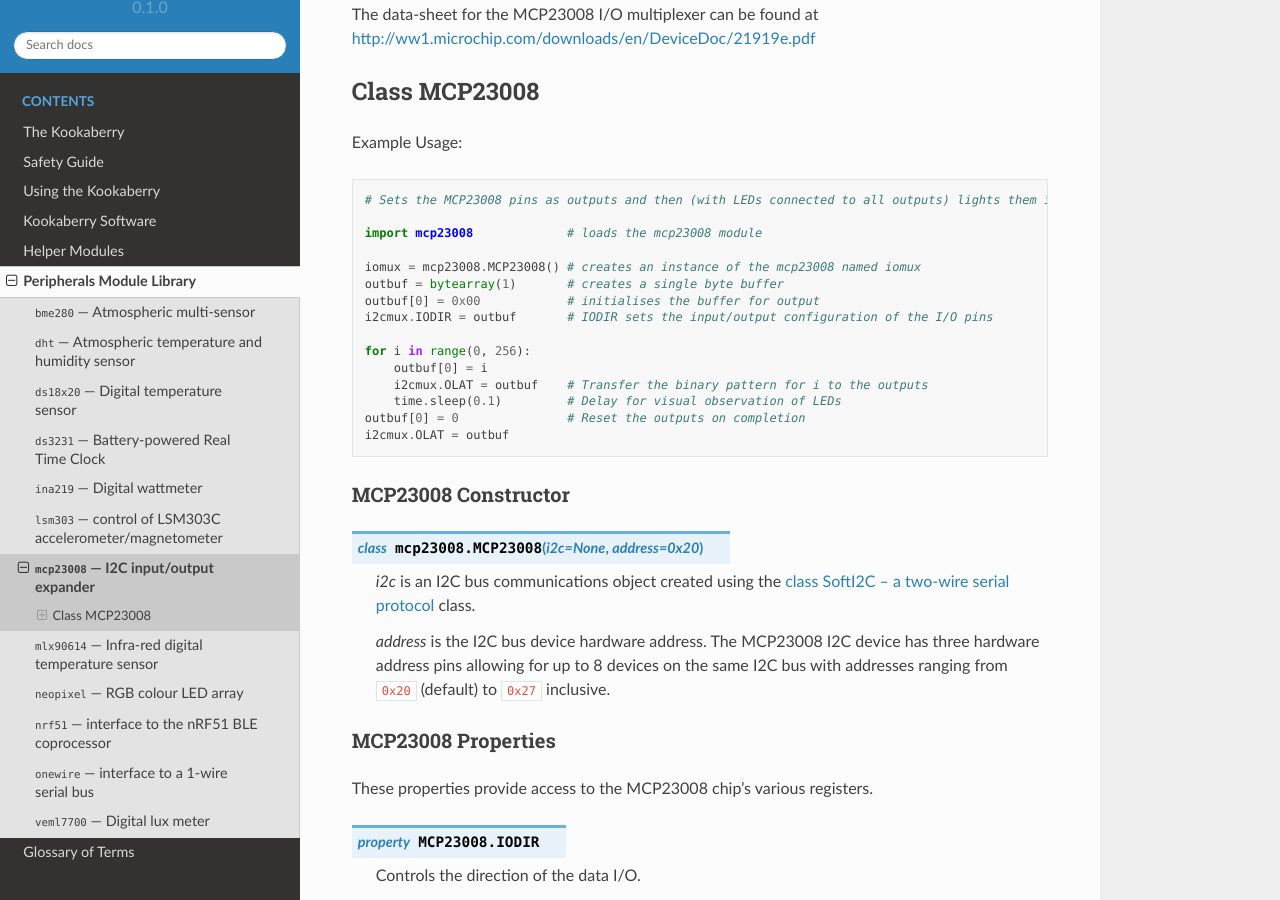
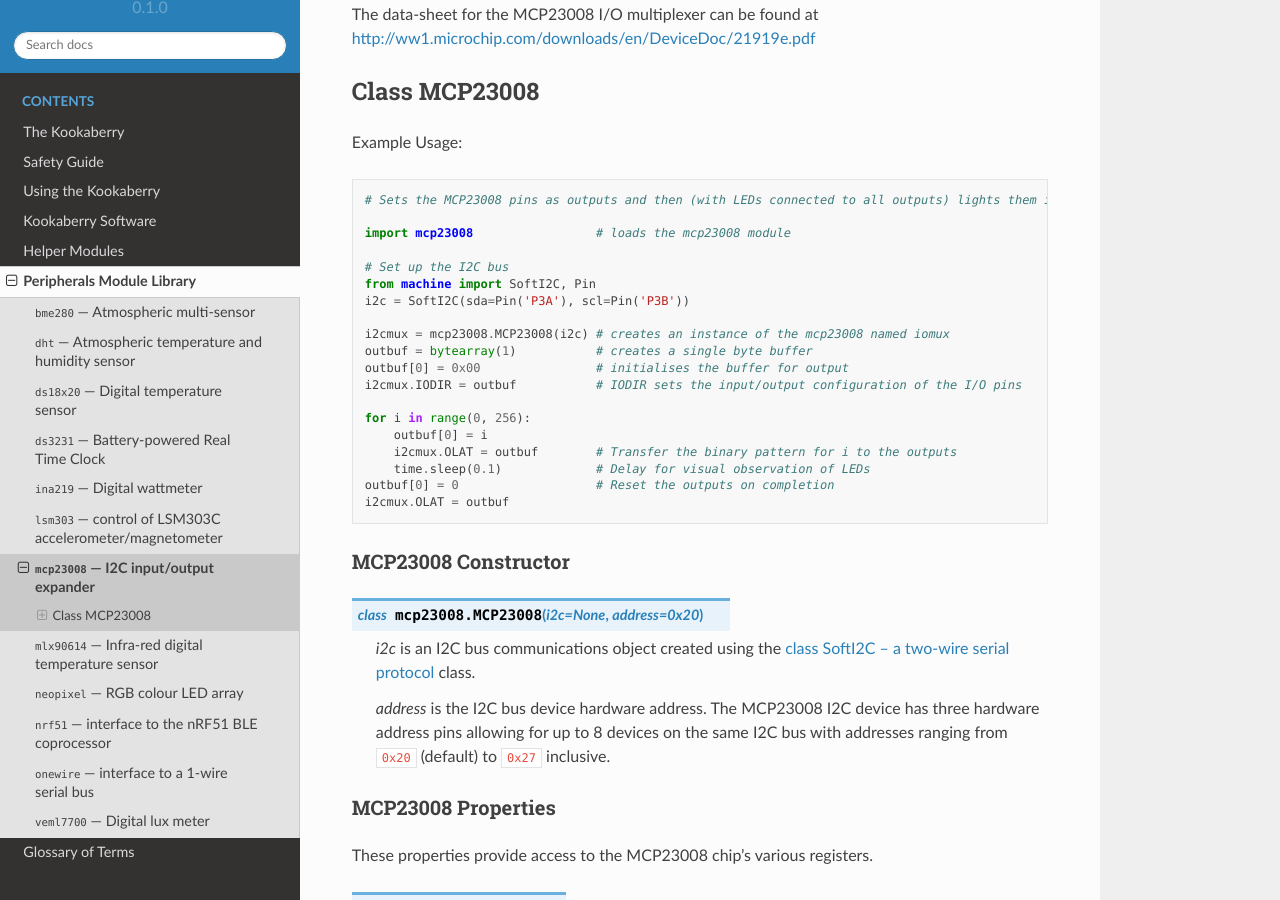
Before and after one commit to TDStrasser/Kookaberry-Reference-Guide, a Sphinx documentation site: the page built from docs/source/mcp23008.rst, in a window 1280 px wide and 900 px high, scrolled down 330 px. Built offline with Sphinx 7.4.7 and the Read the Docs theme 2.0.0, drawn with Linux system fonts in a browser that asks for light colours.

Commit message:
Correct example usage code

```diff
--- a/docs/source/mcp23008.rst
+++ b/docs/source/mcp23008.rst
@@ -22,18 +22,22 @@ Example Usage::
 
     # Sets the MCP23008 pins as outputs and then (with LEDs connected to all outputs) lights them in binary number patterns
 
-    import mcp23008             # loads the mcp23008 module
+    import mcp23008                 # loads the mcp23008 module
 
-    iomux = mcp23008.MCP23008() # creates an instance of the mcp23008 named iomux
-    outbuf = bytearray(1)       # creates a single byte buffer
-    outbuf[0] = 0x00            # initialises the buffer for output
-    i2cmux.IODIR = outbuf       # IODIR sets the input/output configuration of the I/O pins
+    # Set up the I2C bus
+    from machine import SoftI2C, Pin
+    i2c = SoftI2C(sda=Pin('P3A'), scl=Pin('P3B'))
+
+    i2cmux = mcp23008.MCP23008(i2c) # creates an instance of the mcp23008 named iomux
+    outbuf = bytearray(1)           # creates a single byte buffer
+    outbuf[0] = 0x00                # initialises the buffer for output
+    i2cmux.IODIR = outbuf           # IODIR sets the input/output configuration of the I/O pins
 
     for i in range(0, 256):
         outbuf[0] = i
-        i2cmux.OLAT = outbuf    # Transfer the binary pattern for i to the outputs
-        time.sleep(0.1)         # Delay for visual observation of LEDs
-    outbuf[0] = 0               # Reset the outputs on completion
+        i2cmux.OLAT = outbuf        # Transfer the binary pattern for i to the outputs
+        time.sleep(0.1)             # Delay for visual observation of LEDs
+    outbuf[0] = 0                   # Reset the outputs on completion
     i2cmux.OLAT = outbuf
 
 
```
